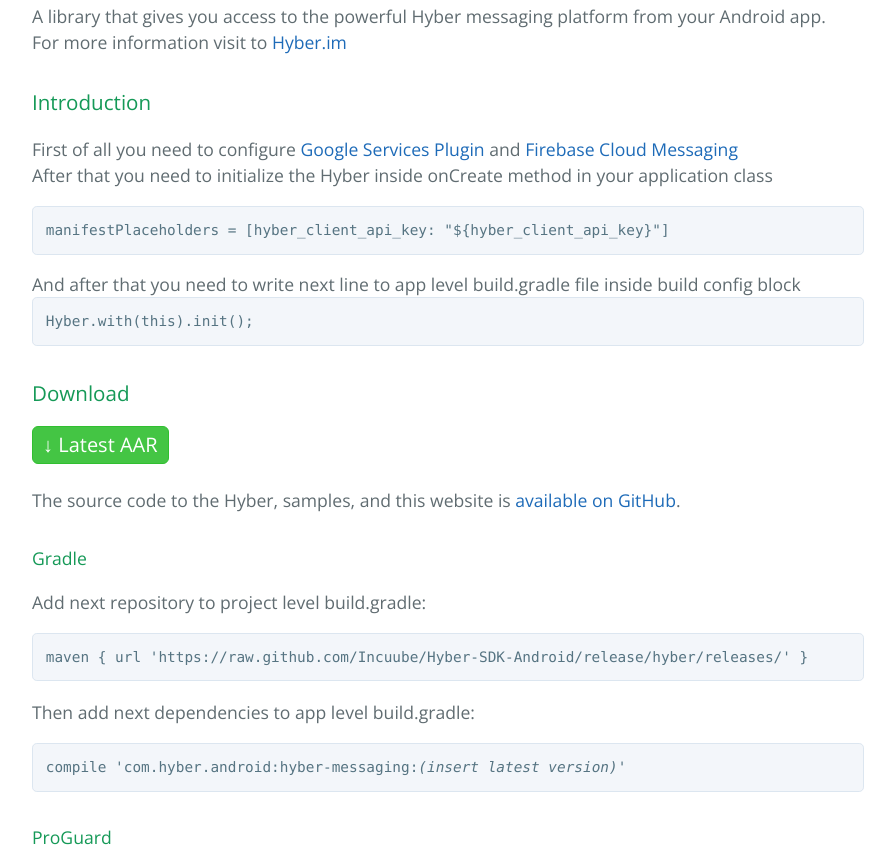
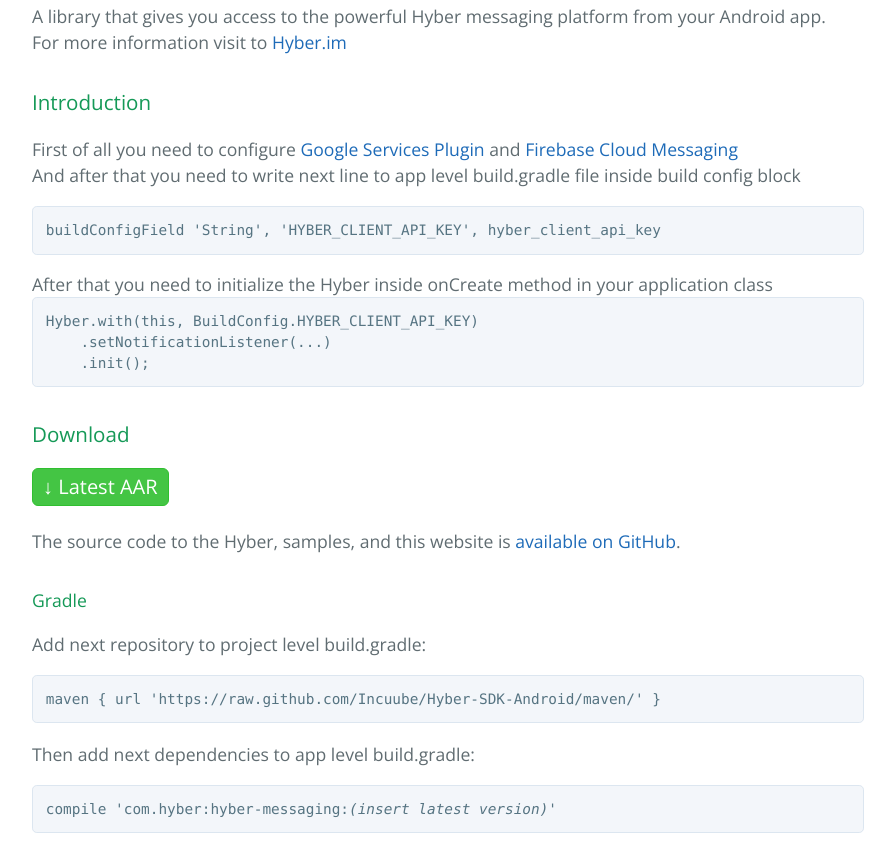
Before and after one commit to GMSLabs/Hyber-SDK-Android, a plain HTML site: page index.html in a window 1280 px wide. Shown: the part 412-1265 px from the top of the page, without its empty margins (192-1087 px from the left). Drawn offline with nearby package versions, Linux system fonts and the light colour scheme.

Commit message:
fix links

```diff
--- a/index.html
+++ b/index.html
@@ -13,7 +13,7 @@
     <section class="page-header">
       <h1 class="project-name">Hyber SDK Android</h1>
       <h2 class="project-tagline">Powerfull messaging for Android</h2>
-      <a href="https://github.com/Incuube/Hyber-SDK-Android/raw/release/hyber/releases/com/hyber/android/hyber-android-sdk/2.2.0/hyber-android-sdk-2.2.0.aar" class="btn">Download AAR</a>
+      <a target="_blank" href="https://github.com/Incuube/Hyber-SDK-Android/raw/maven/com/hyber/hyber-messaging/2.2.0/hyber-messaging-2.2.0.aar" class="btn">Download AAR</a>
       <a href="https://github.com/Incuube/Hyber-SDK-Android" class="btn">View on GitHub</a>
     </section>
     <section class="main-content">
@@ -27,23 +27,25 @@
       <p>
         First of all you need to configure <a target="_blank" href="https://developers.google.com/android/guides/google-services-plugin">Google Services Plugin</a>
         and <a target="_blank" href="https://firebase.google.com/docs/cloud-messaging/android/client">Firebase Cloud Messaging</a></br>
+        And after that you need to write next line to app level build.gradle file inside build config block
+        <pre class="prettyprint">buildConfigField 'String', 'HYBER_CLIENT_API_KEY', hyber_client_api_key</pre>
         After that you need to initialize the Hyber inside onCreate method in your application class
-        <pre class="prettyprint">manifestPlaceholders = [hyber_client_api_key: "${hyber_client_api_key}"]</pre>
-        And after that you need to write next line to app level build.gradle file inside build config block
-        <pre class="prettyprint">Hyber.with(this).init();</pre>
+        <pre class="prettyprint">Hyber.with(this, BuildConfig.HYBER_CLIENT_API_KEY)
+    .setNotificationListener(...)
+    .init();</pre>
       </p>
       <h3><a id="download" class="anchor" href="#download" aria-hidden="true"><span aria-hidden="true" class="octicon octicon-link"></span></a>
         Download
       </h3>
-      <p><a href="https://github.com/Incuube/Hyber-SDK-Android/raw/release/hyber/releases/com/hyber/android/hyber-android-sdk/2.2.0/hyber-android-sdk-2.2.0.aar" class="simple-btn">&darr; <span class="version-tag">Latest</span> AAR</a></p>
+      <p><a target="_blank" href="https://github.com/Incuube/Hyber-SDK-Android/raw/maven/com/hyber/hyber-messaging/2.2.0/hyber-messaging-2.2.0.aar" class="simple-btn">&darr; <span class="version-tag">Latest</span> AAR</a></p>
       <p>The source code to the Hyber, samples, and this website is <a href="https://github.com/Incuube/Hyber-SDK-Android">available on GitHub</a>.</p>
       <h4>
         Gradle
       </h4>
       <p>Add next repository to project level build.gradle:</p>
-      <pre class="prettyprint">maven { url 'https://raw.github.com/Incuube/Hyber-SDK-Android/release/hyber/releases/' }</pre>
+      <pre class="prettyprint">maven { url 'https://raw.github.com/Incuube/Hyber-SDK-Android/maven/' }</pre>
       <p>Then add next dependencies to app level build.gradle:</p>
-      <pre class="prettyprint">compile 'com.hyber.android:hyber-messaging:<span class="version pln"><em>(insert latest version)</em></span>'</pre>
+      <pre class="prettyprint">compile 'com.hyber:hyber-messaging:<span class="version pln"><em>(insert latest version)</em></span>'</pre>
       <h4>
         ProGuard
       </h4>
```
